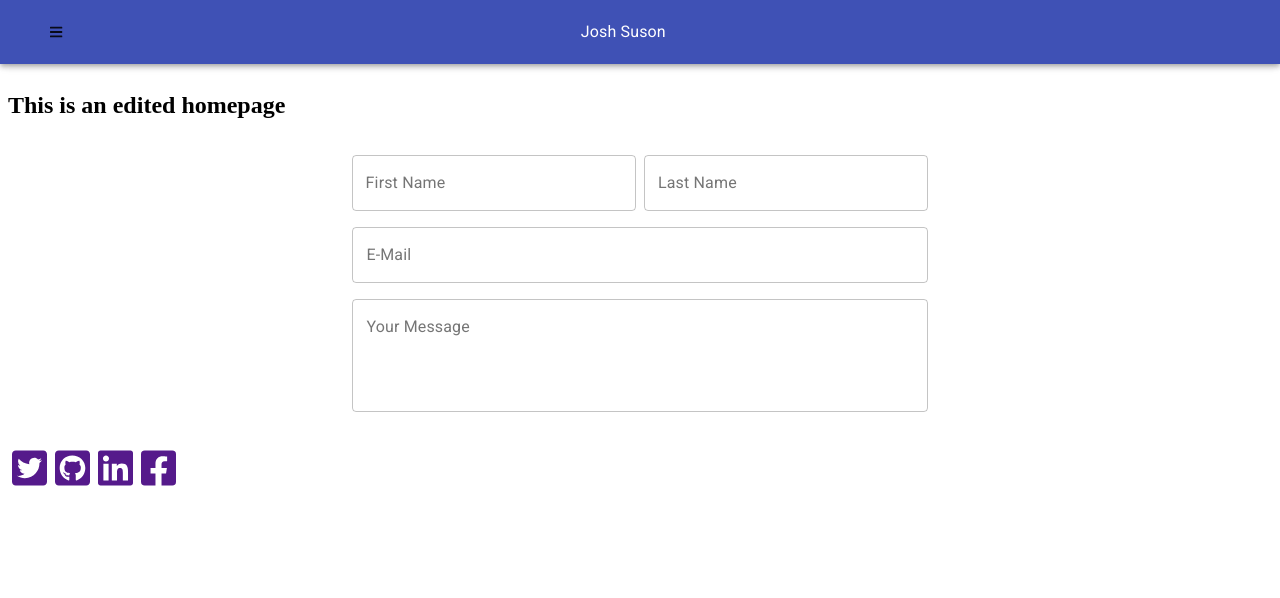
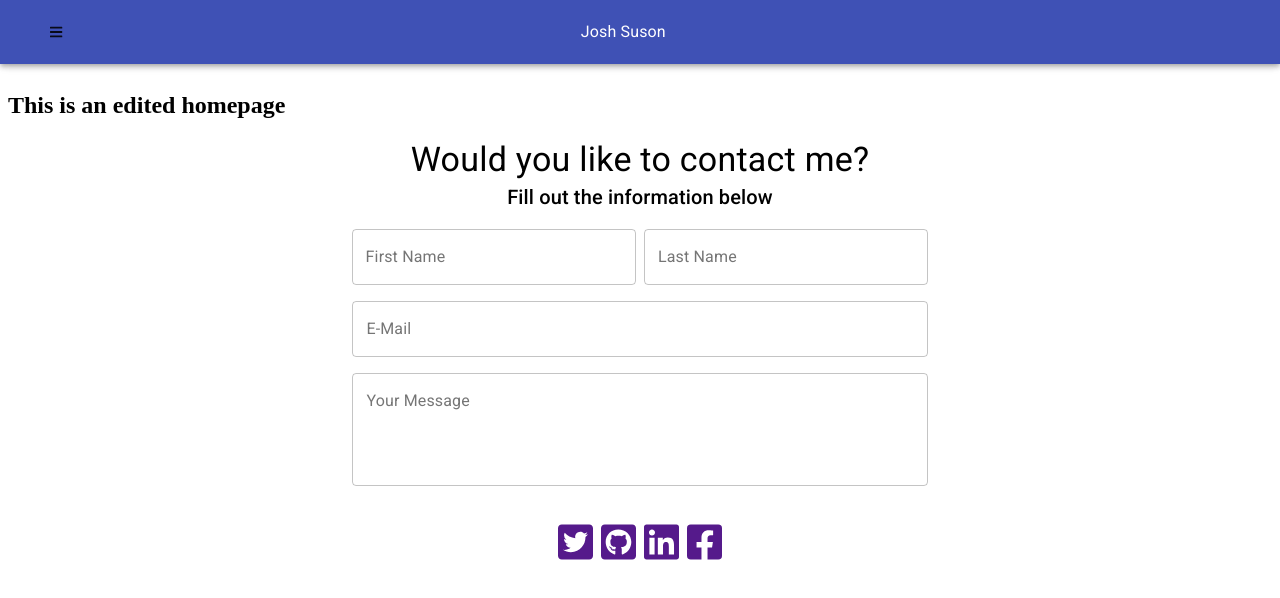
Before and after one commit to joshsuson/myGatsbySite, a Gatsby site: page / in a window 1280 px wide. Built offline with nearby package versions, Linux system fonts and the light colour scheme; Gatsby itself is replaced by a stand-in of ours.

Commit message:
Working on footer

```diff
--- a/package.json
+++ b/package.json
@@ -23,7 +23,7 @@
     "gatsby": "^2.21.9",
     "gatsby-plugin-material-ui": "^2.1.8",
     "gatsby-plugin-sass": "^2.3.0",
-    "node-sass": "^4.14.0",
+    "node-sass": "^4.14.1",
     "react": "^16.12.0",
     "react-dom": "^16.12.0",
     "typeface-roboto": "0.0.75"
--- a/src/components/footer.jsx
+++ b/src/components/footer.jsx
@@ -1,6 +1,7 @@
 import React from "react"
 import Form from "../components/form"
 import { makeStyles } from "@material-ui/core/styles"
+import { Typography } from "@material-ui/core"
 import "../utils/fontawesome"
 import { FontAwesomeIcon } from "@fortawesome/react-fontawesome"
 
@@ -9,6 +10,10 @@ const useStyles = makeStyles({
     fontSize: "2.5em",
     padding: "4px",
   },
+  socialDiv: {
+    margin: "0 auto",
+    textAlign: "center",
+  },
 })
 
 export default () => {
@@ -16,8 +21,14 @@ export default () => {
 
   return (
     <div>
+      <Typography variant="h4" align="center">
+        Would you like to contact me?
+      </Typography>
+      <Typography variant="h6" align="center">
+        Fill out the information below
+      </Typography>
       <Form />
-      <div>
+      <div className={classes.socialDiv}>
         <a href="">
           <FontAwesomeIcon
             icon={["fab", "twitter-square"]}
```
Also changed, not shown: 1 other file.
